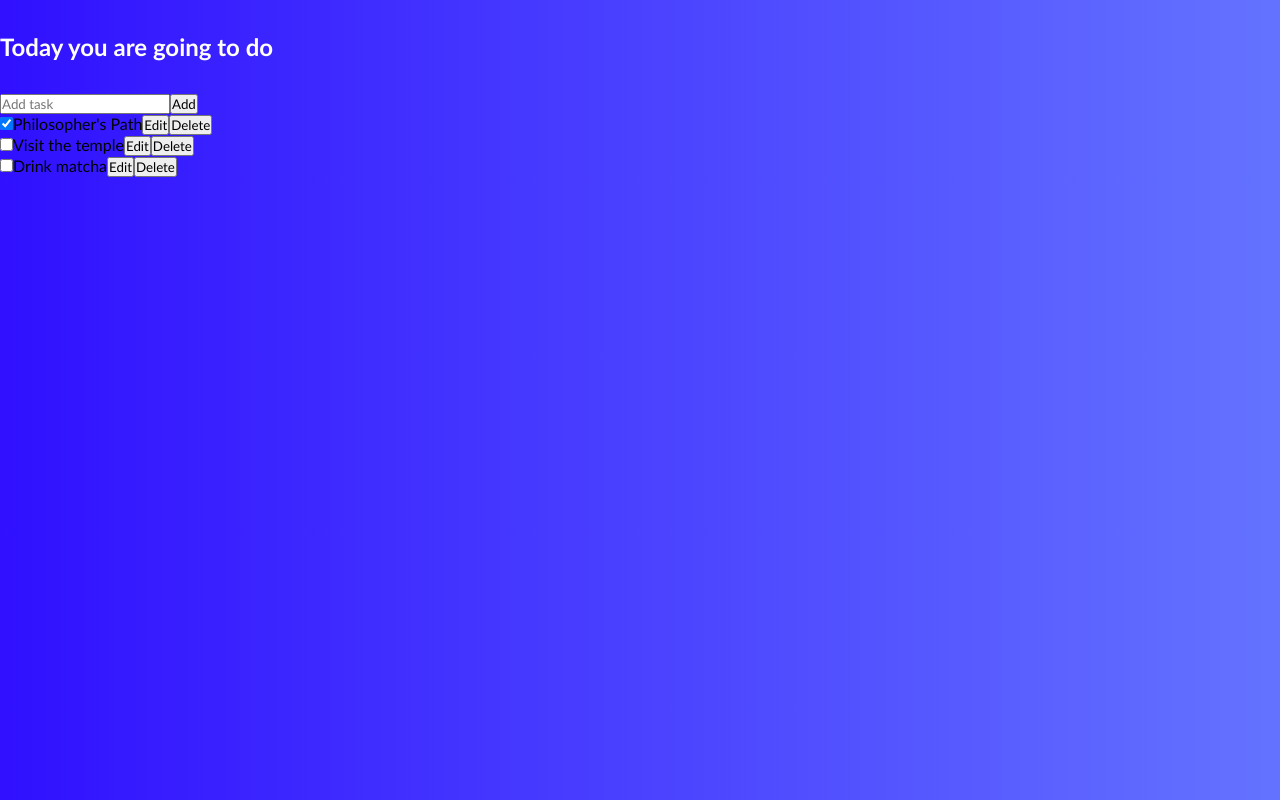
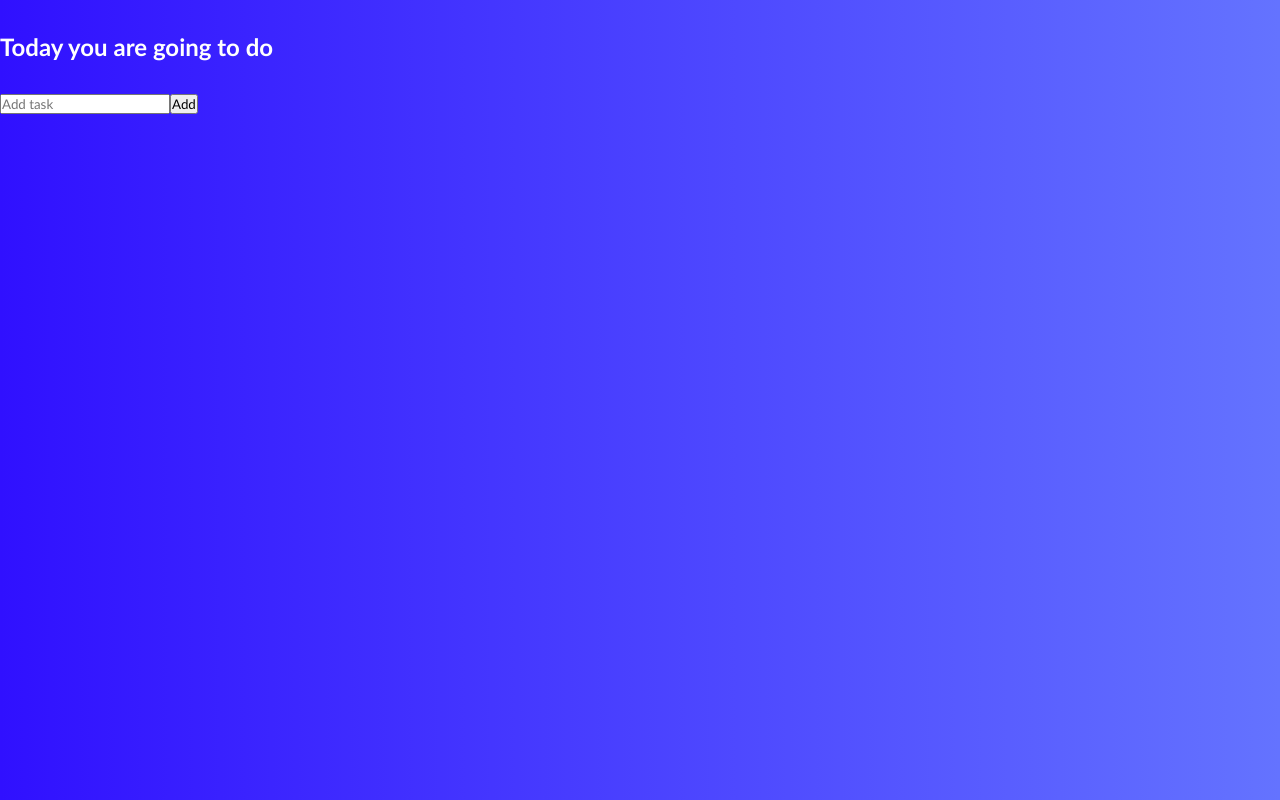
Before and after one commit to EronMahmuti/todoapp, a React (Create React App) app: page / in a window 1280 px wide. Built offline with nearby package versions, Linux system fonts and the light colour scheme.

Commit message:
task list empty

```diff
--- a/src/TaskList.jsx
+++ b/src/TaskList.jsx
@@ -46,18 +46,7 @@ function Task({ task }){
     }
     return (
         <label>
-            <input type="checkbox"
-                    checked={task.done}
-                    onChange={e => {
-                        dispatch({
-                            type: 'changed',
-                            task: {
-                                ...task,
-                                done: e.target.checked
-                            }
-                        });
-                    }}
-            />
+
             {taskContent}
             <button onClick={() => {
                 dispatch({
--- a/src/TasksContext.jsx
+++ b/src/TasksContext.jsx
@@ -15,6 +15,7 @@ export function TasksProvider({children}){
             <TasksDispatchContext.Provider value={dispatch} >
                 {children}
                 </TasksDispatchContext.Provider>
+                {console.log(initialTasks)}
         </TasksContext.Provider>
     );
 }
@@ -49,8 +50,4 @@ function tasksReducer(tasks, action){
         }
     }
 }
-const initialTasks = [
-    { id: 0, text:"Philosopher's Path", done:true },
-    { id: 1, text:"Visit the temple", done:false },
-    { id: 2, text:"Drink matcha", done:false }
-]
+const initialTasks = []
```
